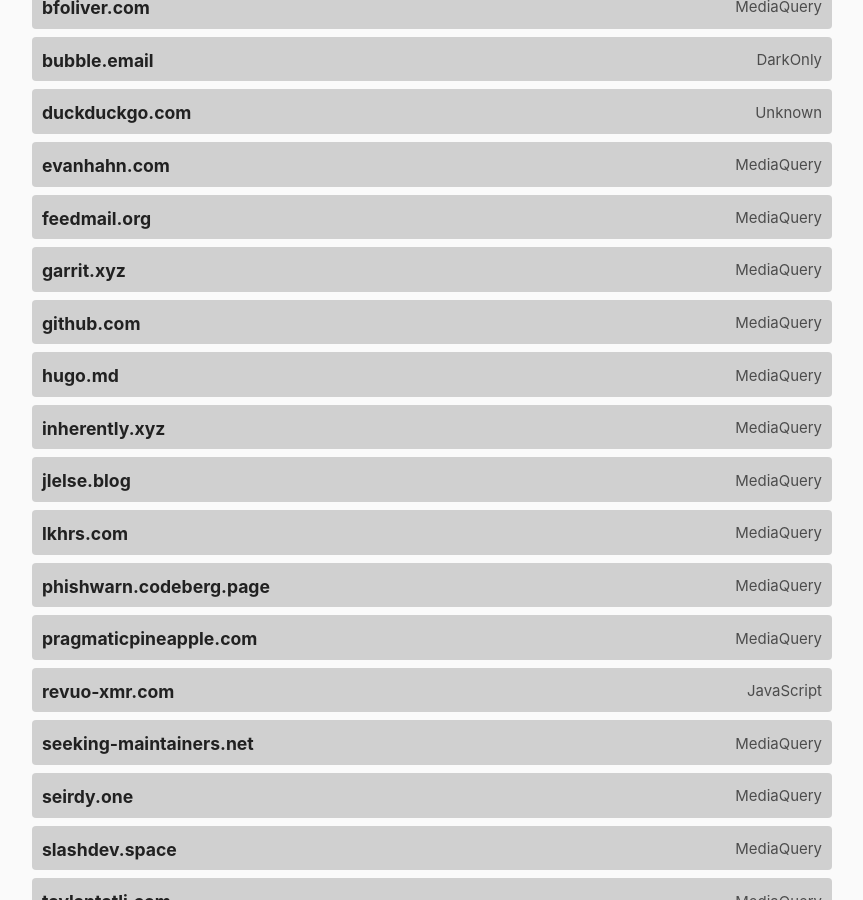
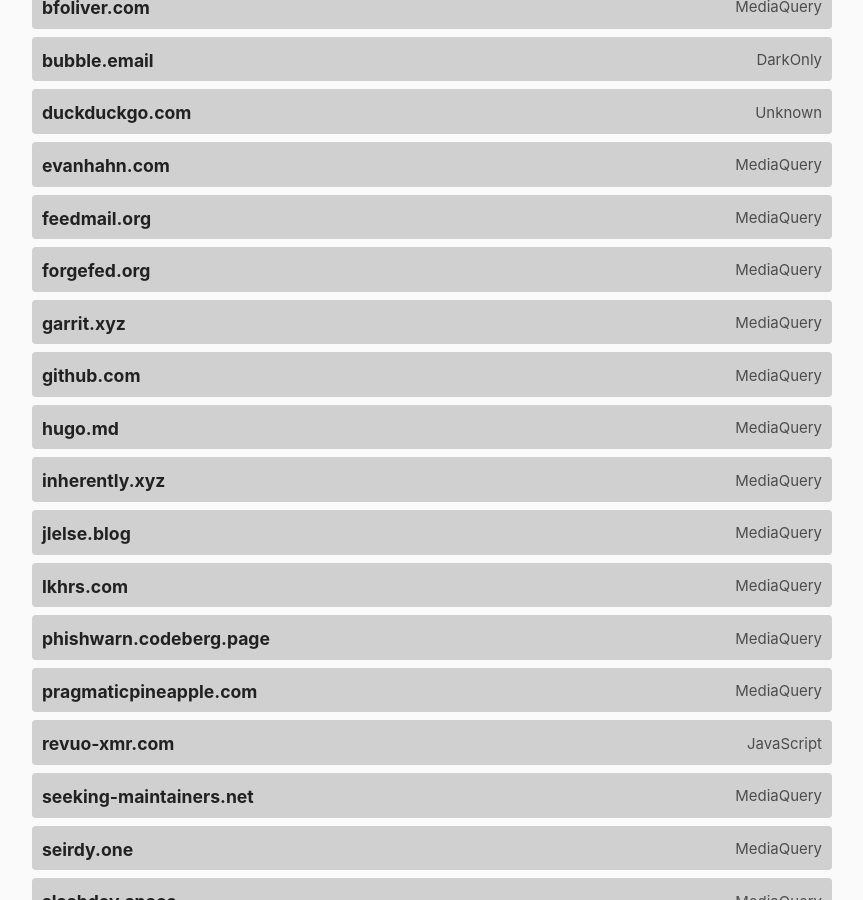
Before and after one commit to garritfra/darktheme.club, a Jekyll site: the page built from index.md, in a window 1280 px wide and 900 px high, scrolled down 849 px. Shown: the whole window, without its empty margins (208-1071 px from the left). Built offline with Jekyll 4.4.1, drawn with Linux system fonts in a browser that asks for light colours.

Commit message:
Add forgefed.org
Uses mediaquery by default but also allows override with javascript

```diff
--- a/_data/sites.yml
+++ b/_data/sites.yml
@@ -37,6 +37,11 @@
   url: https://feedmail.org
   method: mediaquery
   last_checked: 2022-07-16
+
+- domain: forgefed.org
+  url: https://forgefed.org
+  method: mediaquery
+  last_checked: 2022-07-21
 
 - domain: garrit.xyz
   url: https://garrit.xyz/
```
